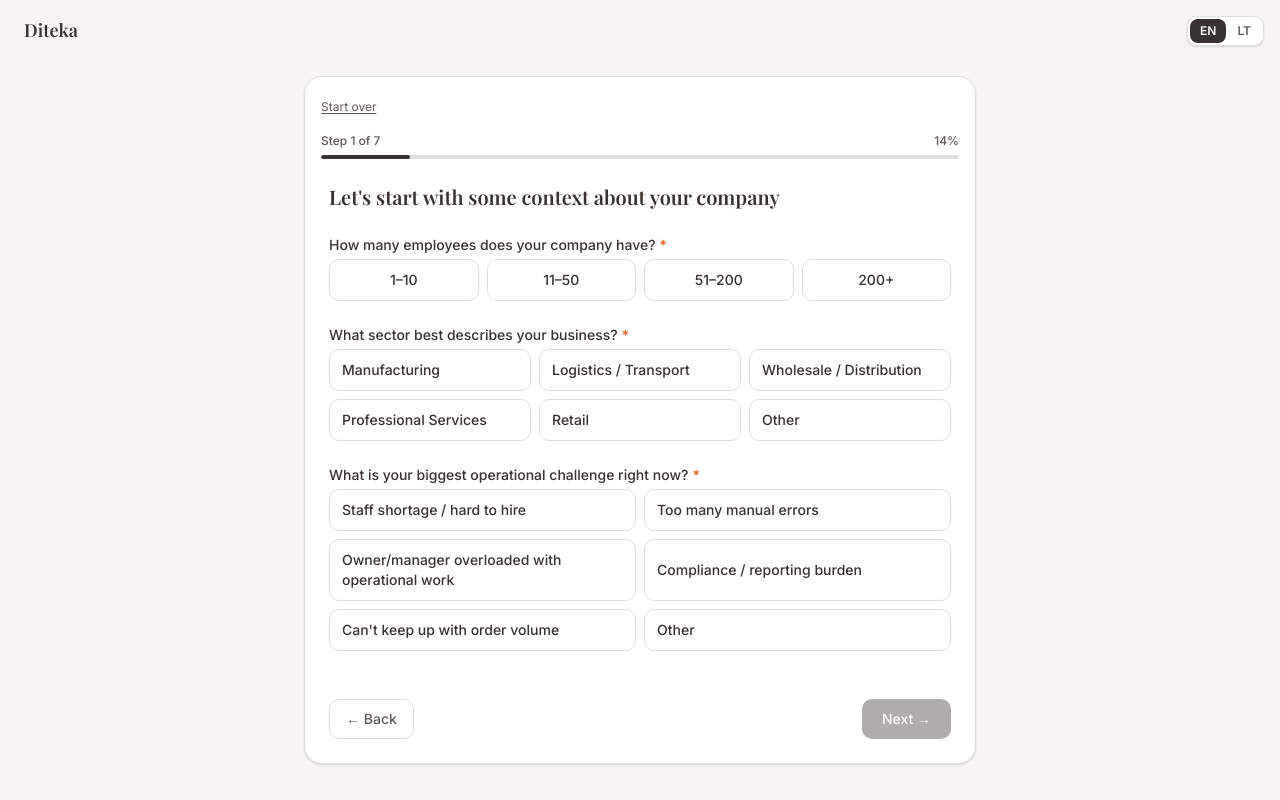
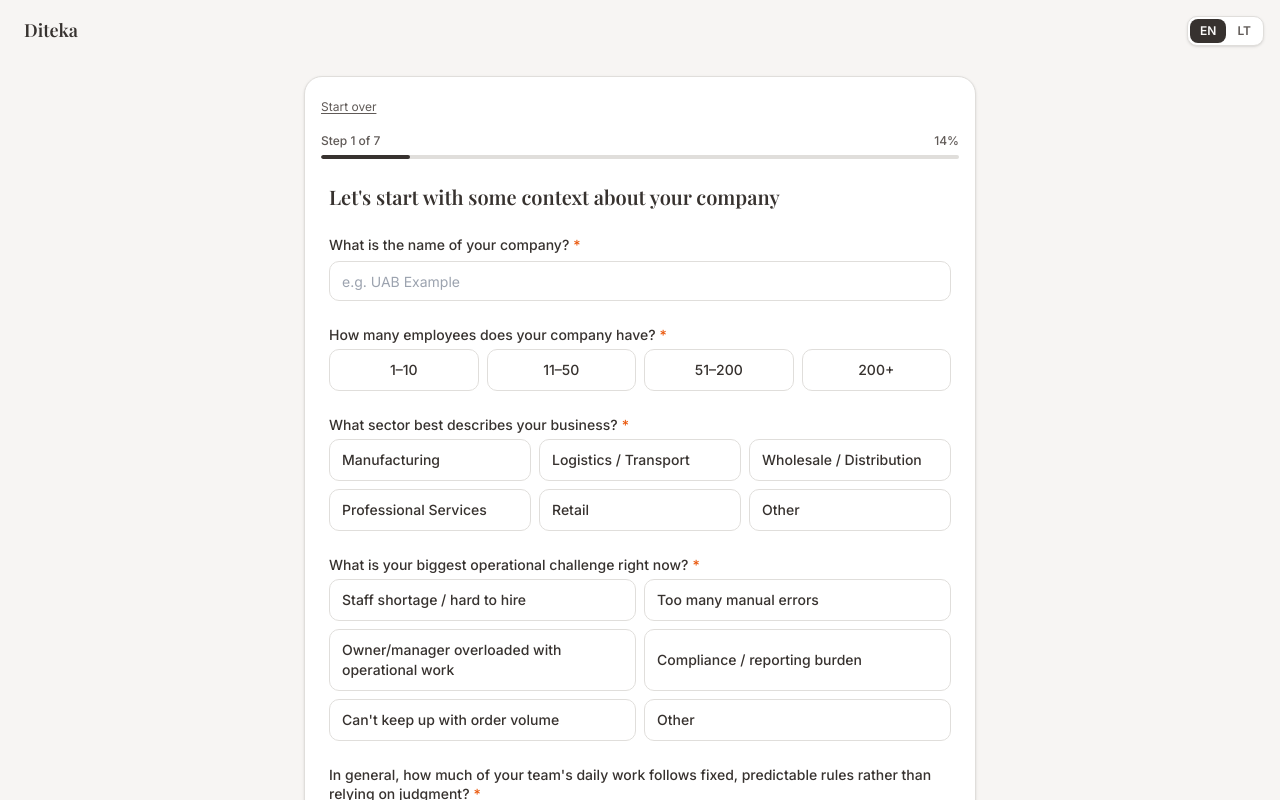
Before and after one commit to giedriusl/diteka, a Next.js app: page /en/assessment in a window 1280 px wide. Both pictures are taken after a click on the button "English". Shown: the top 800 px of the page. Built offline with nearby package versions, Linux system fonts and the light colour scheme.

Commit message:
feat: PR3 — expand Step1 with company name, C1/C2 Likert questions
All 6 Stage 1 fields now collected: company_name text input,
companySize, sector, painPoint radio groups, C1 and C2 Likert
scales via LikertScale + QuestionBlock. canAdvance requires
all 6 fields populated.

```diff
--- a/src/components/questionnaire/steps/Step1Context.tsx
+++ b/src/components/questionnaire/steps/Step1Context.tsx
@@ -4,6 +4,8 @@ import type { Dispatch } from 'react'
 import { cn } from '@/lib/utils'
 import type { FormState, AssessmentAction, SectorKey, CompanySizeKey, PainPointKey } from '@/lib/assessment/types'
 import { getT } from '@/lib/assessment/translations'
+import { LikertScale } from '../LikertScale'
+import { QuestionBlock } from '../QuestionBlock'
 import { NavigationButtons } from '../NavigationButtons'
 
 interface Step1Props {
@@ -22,7 +24,22 @@ const cardIdle = 'border-[#E0DEDB] bg-white text-[#37322F] hover:border-[#605A57
 
 export function Step1Context({ state, dispatch }: Step1Props) {
   const t = getT(state.language)
-  const canAdvance = state.sector !== null && state.companySize !== null && state.painPoint !== null
+
+  const canAdvance =
+    state.company_name.trim().length > 0 &&
+    state.sector !== null &&
+    state.companySize !== null &&
+    state.painPoint !== null &&
+    state.c1 !== null &&
+    state.c2 !== null
+
+  const c1Options = [
+    t.step1.c1[1], t.step1.c1[2], t.step1.c1[3], t.step1.c1[4], t.step1.c1[5],
+  ] as const
+
+  const c2Options = [
+    t.step1.c2[1], t.step1.c2[2], t.step1.c2[3], t.step1.c2[4], t.step1.c2[5],
+  ] as const
 
   return (
     <div className="flex flex-col gap-6">
@@ -30,6 +47,25 @@ export function Step1Context({ state, dispatch }: Step1Props) {
         {t.step1.headline}
       </h2>
 
+      {/* Q1.0 — Company Name */}
+      <div className="flex flex-col gap-1.5">
+        <label htmlFor="company-name" className="text-sm font-medium text-[#37322F]">
+          {t.step1.companyName.label}
+          <span aria-hidden="true" className="ml-1 text-[#ea580c]">*</span>
+        </label>
+        <input
+          id="company-name"
+          type="text"
+          value={state.company_name}
+          onChange={e => dispatch({ type: 'SET_COMPANY_NAME', name: e.target.value })}
+          placeholder={t.step1.companyName.placeholder}
+          maxLength={100}
+          className="h-10 w-full rounded-lg border border-[#E0DEDB] bg-white px-3 text-sm text-[#37322F] placeholder:text-[#9ca3af] focus:outline-none focus:ring-2 focus:ring-[#37322F]/30"
+          required
+        />
+      </div>
+
+      {/* Q1.1 — Company Size */}
       <fieldset className="flex flex-col gap-2">
         <legend className="mb-1 text-sm font-medium text-[#37322F]">
           {t.step1.companySize.label}
@@ -52,6 +88,7 @@ export function Step1Context({ state, dispatch }: Step1Props) {
         </div>
       </fieldset>
 
+      {/* Q1.2 — Sector */}
       <fieldset className="flex flex-col gap-2">
         <legend className="mb-1 text-sm font-medium text-[#37322F]">
           {t.step1.sector.label}
@@ -74,6 +111,7 @@ export function Step1Context({ state, dispatch }: Step1Props) {
         </div>
       </fieldset>
 
+      {/* Q1.3 — Pain Point */}
       <fieldset className="flex flex-col gap-2">
         <legend className="mb-1 text-sm font-medium text-[#37322F]">
           {t.step1.painPoint.label}
@@ -96,6 +134,30 @@ export function Step1Context({ state, dispatch }: Step1Props) {
         </div>
       </fieldset>
 
+      {/* Q1.4 — Rule-Basedness Proxy (C1) */}
+      <QuestionBlock id="step1-c1" label={t.step1.c1.label} required>
+        <LikertScale
+          id="step1-c1"
+          name="step1-c1"
+          value={state.c1}
+          onChange={v => dispatch({ type: 'SET_C1', value: v })}
+          options={c1Options}
+          required
+        />
+      </QuestionBlock>
+
+      {/* Q1.5 — Input Digitisation Proxy (C2) */}
+      <QuestionBlock id="step1-c2" label={t.step1.c2.label} required>
+        <LikertScale
+          id="step1-c2"
+          name="step1-c2"
+          value={state.c2}
+          onChange={v => dispatch({ type: 'SET_C2', value: v })}
+          options={c2Options}
+          required
+        />
+      </QuestionBlock>
+
       <NavigationButtons
         onBack={() => dispatch({ type: 'SET_STEP', step: 0 })}
         onNext={() => dispatch({ type: 'SET_STEP', step: 2 })}
```
